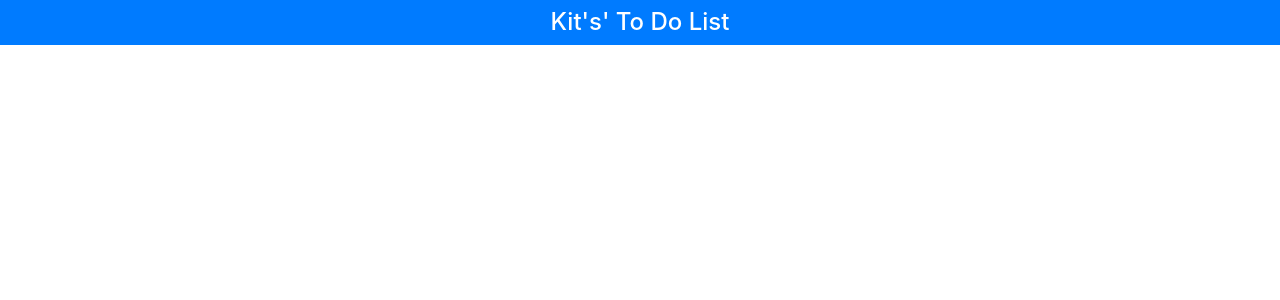
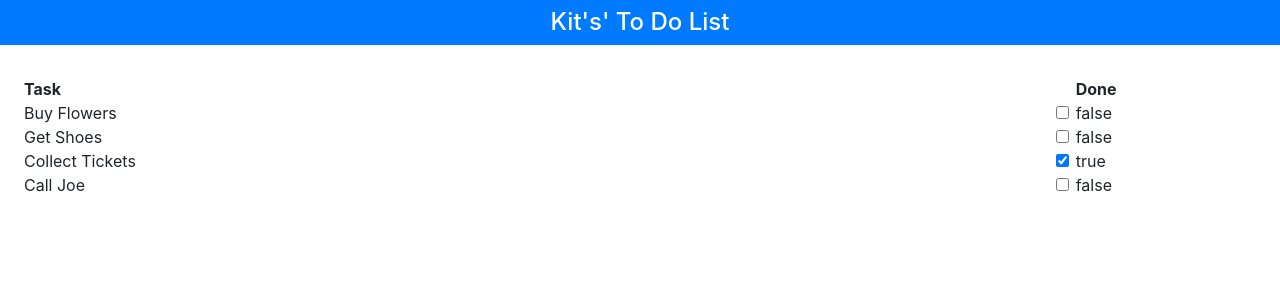
Before and after one commit to kjonathante/vue-provuejs2-code, a Vue app: page / in a window 1280 px wide. Shown: the top 300 px of the page. Built offline with nearby package versions, Linux system fonts and the light colour scheme.

Commit message:
Used the v-for, v-bind and v-model directives.

```diff
--- a/src/App.vue
+++ b/src/App.vue
@@ -1,6 +1,19 @@
 <template>
   <div id="app">
     <h4 class="bg-primary text-white text-center p-2">{{name}}'s' To Do List</h4>
+    <div class="container-fluid p-4">
+      <div class="row">
+        <div class="col font-weight-bold">Task</div>
+        <div class="col-2 font-weight-bold">Done</div>
+      </div>
+      <div class="row" v-for="t in tasks" v-bind:key="t.action">
+        <div class="col">{{t.action}}</div>
+        <div class="col-2">
+          <input type="checkbox" v-model="t.done" class="form-check-input" />
+          {{t.done}}
+        </div>
+      </div>
+    </div>
   </div>
 </template>
 
@@ -9,7 +22,13 @@ export default {
   name: 'app',
   data() {
     return {
-      name: 'Kit'
+      name: 'Kit',
+      tasks: [
+        { action: 'Buy Flowers', done: false },
+        { action: 'Get Shoes', done: false },
+        { action: 'Collect Tickets', done: true },
+        { action: 'Call Joe', done: false }
+      ]
     }
   }
 }
```
